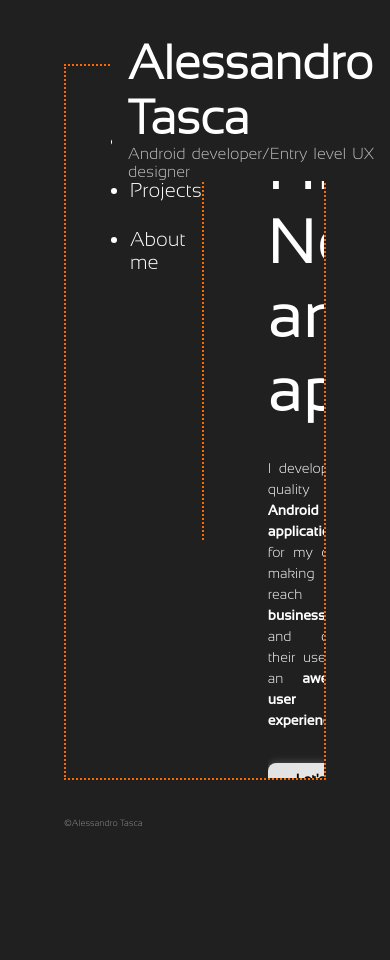
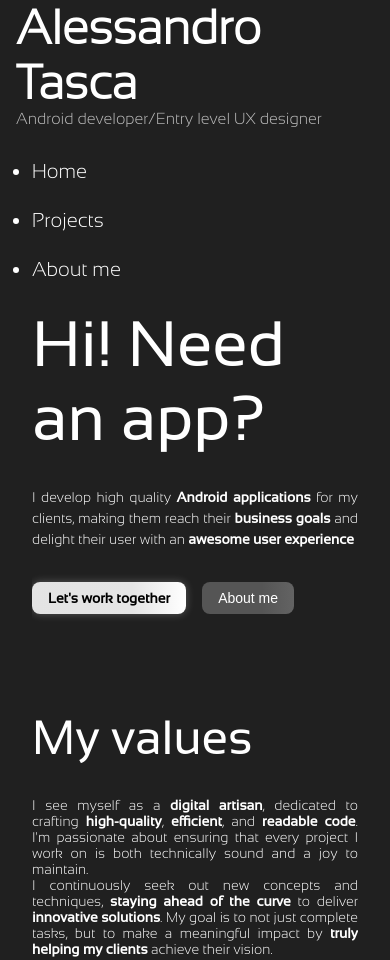
Before and after one commit to tasca-a/portfolio-website, a plain HTML site: page index.html in a window 390 px wide. Shown: the top 960 px of the page. Before the commit the page ends 844 px from the top, so only its background shows below. Drawn offline with Linux system fonts and the light colour scheme.

Commit message:
Implement media queries (kinda)

```diff
--- a/styles.css
+++ b/styles.css
@@ -380,3 +380,66 @@ ul.flex-row {
 ul.flex-row>li {
     flex-basis: 0;
 }
+
+@media only screen and (max-width: 1232px) {
+    header {
+        position: relative;
+        left: 0;
+        top: 0;
+    }
+
+    .frame {
+        position: relative;
+        left: 0;
+        right: 0;
+        top: 0;
+        bottom: 0;
+        border: none;
+        display: block;
+        /* width: 100vw; */
+    }
+
+    footer {
+        position: relative;
+        width: max-content;
+    }
+
+    .navigation-list {
+        border: none;
+        padding: 0;
+    }
+}
+
+@media only screen and (max-width: 824px) {
+    main {
+        padding: 0;
+    }
+
+    .frame {
+        padding: calc(var(--frame-padding) / 2);
+    }
+
+    .grid-3-col {
+        display: block;
+    }
+
+    .grid-3-col>img {
+        display: none;
+    }
+
+    #tech>.grid-4-col {
+        display: block;
+    }
+
+    #tech>.grid-4-col>:not(:last-child) {
+        margin-bottom: 1rem;
+    }
+
+    #contact {
+        display: block;
+    }
+
+    #contact img {
+        width: 100%;
+    }
+}
```
